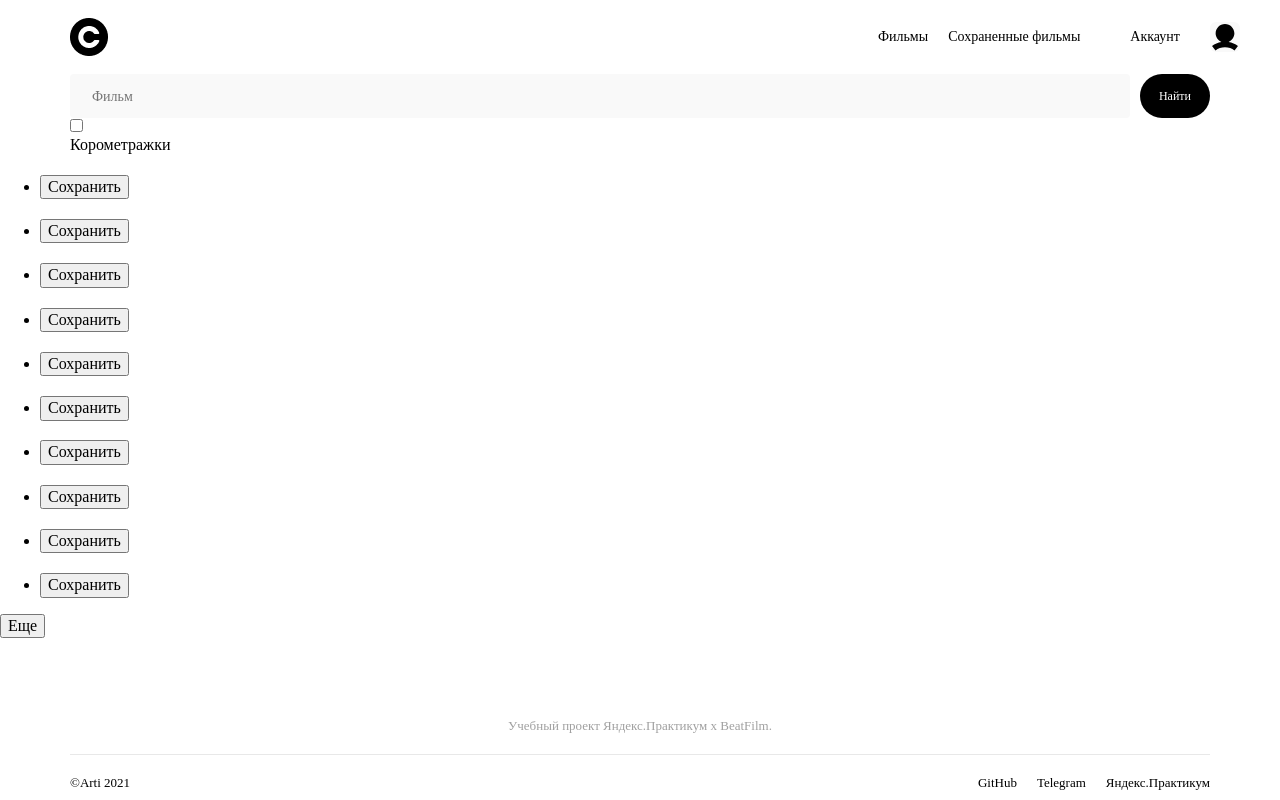
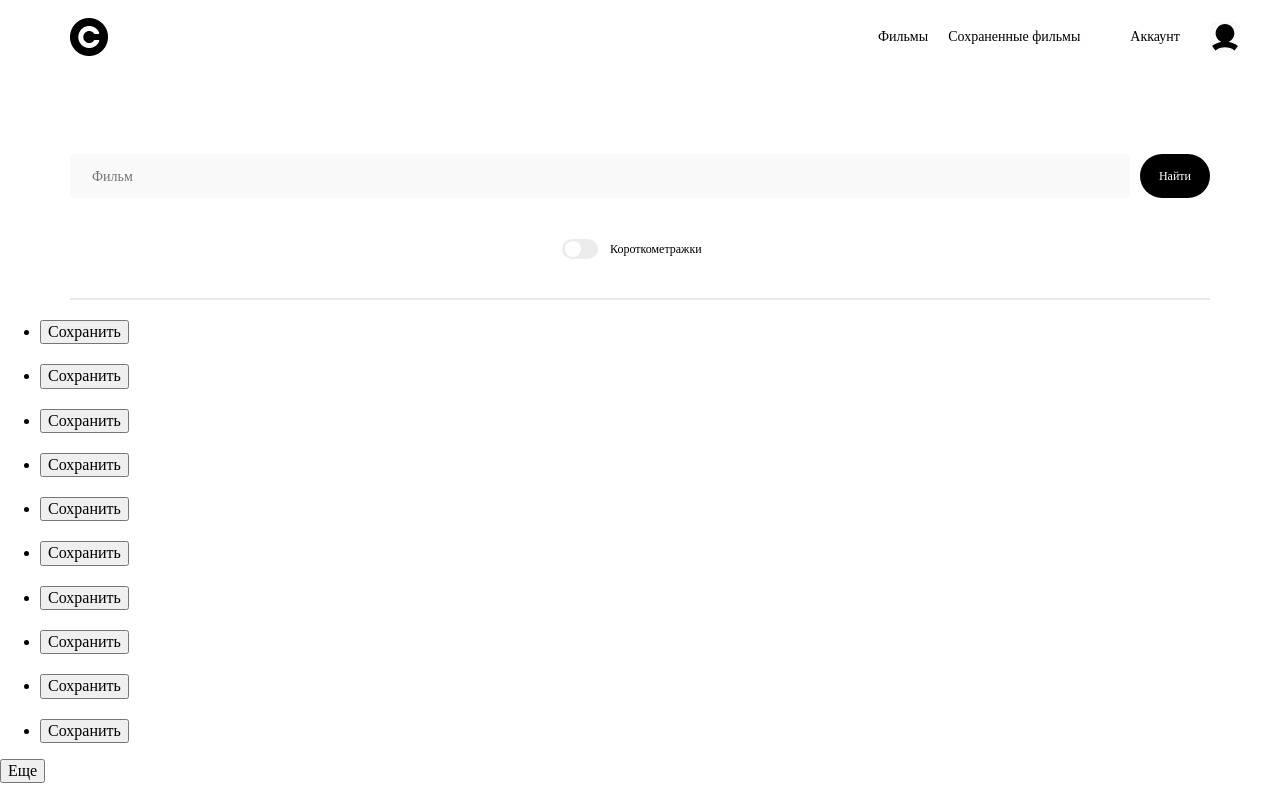
Before and after one commit to Arti-D/movies-explorer-frontend, a React (Create React App) app: page /movies in a window 1280 px wide. Shown: the top 800 px of the page. Built offline with nearby package versions, Linux system fonts and the light colour scheme.

Commit message:
SearchForm + checkbox css

```diff
--- a/src/components/Movies/FilterCheckbox/FilterCheckbox.css
+++ b/src/components/Movies/FilterCheckbox/FilterCheckbox.css
@@ -0,0 +1,65 @@
+.checkbox {
+    width: 156px;
+    margin: 0 auto;
+    margin-top: 30px;
+}
+
+.checkbox__item {
+    display: inline-block;
+    position: relative;
+    padding-left: 48px;
+    cursor: pointer;
+    user-select: none;
+}
+
+.checkbox__input {
+    position: absolute;
+    opacity: 0;
+    cursor: pointer;
+    height: 0;
+    width: 0;
+}
+
+.checkbox__input:checked ~ .checkbox__checkmark:after {
+    left: 18px;
+}
+
+.checkbox__checkmark {
+    position: absolute;
+    top: 1px;
+    left: 0;
+    height: 20px;
+    width: 36px;
+    background-color: #EBEBEB;
+    transition: background-color 0.25s ease;
+    border-radius: 20px;
+}
+
+.checkbox__checkmark:after {
+    content: "";
+    position: absolute;
+    left: 3px;
+    top: 2px;
+    width: 16px;
+    height: 16px;
+    display: block;
+    background-color: #fff;
+    border-radius: 50%;
+    transition: left 0.25s ease;
+}
+
+.checkbox__input ~ .checkbox__checkmark::after {
+    background-color: #fff;
+}
+
+.checkbox__input:checked ~ .checkbox__checkmark::after {
+    background-color: #2BE080;
+}
+
+.checkbox__body {
+    padding-top: 2px;
+    color: #000;
+    line-height: 1.5;
+    font-size: 12px;
+    transition: color 0.25s ease;
+}
--- a/src/components/Movies/FilterCheckbox/FilterCheckbox.js
+++ b/src/components/Movies/FilterCheckbox/FilterCheckbox.js
@@ -2,11 +2,11 @@ import React from "react";
 
 function FilterCheckbox() {
     return (
-        <div class="checkboxes">
+        <div class="checkbox">
             <label class="checkbox__item">
-                <input type="checkbox"/>
+                <input type="checkbox" className="checkbox__input"/>
                 <div class="checkbox__checkmark"></div>
-                <div class="checkbox__body">Корометражки</div>
+                <div class="checkbox__body">Короткометражки</div>
             </label>
         </div>
     )
--- a/src/components/Movies/SearchForm/SearchForm.css
+++ b/src/components/Movies/SearchForm/SearchForm.css
@@ -1,5 +1,6 @@
 .search__form {
-
+    padding-top: 80px;
+    padding-bottom: 10px;
 }
 
 .search__wrap {
@@ -34,3 +35,9 @@
     font-size: 12px;
     line-height: 1.5;
 }
+
+.search__row {
+    box-sizing: border-box;
+    border: 1px solid #E8E8E8;
+    margin-top: 40px;
+}
--- a/src/components/Movies/SearchForm/SearchForm.js
+++ b/src/components/Movies/SearchForm/SearchForm.js
@@ -3,14 +3,15 @@ import FilterCheckbox from "../FilterCheckbox/FilterCheckbox.js";
 
 function SearchForm() {
     return (
-        <div className="component">
-            <form className="search__from content">
+        <div className="content">
+            <form className="search__form">
                 <div className="search__wrap">
                     <input className="search__input" type="search" placeholder="Фильм"></input>
                     <button type="button" className="search__btn">Найти</button>
                 </div>
-                <FilterCheckbox />
             </form>
+            <FilterCheckbox />
+            <div className="content search__row"></div>
         </div>
     )
 }
--- a/src/index.css
+++ b/src/index.css
@@ -9,3 +9,4 @@
 @import url('./components/Footer/Footer.css');
 @import url('./components/Form/Form.css');
 @import url('./components/Movies/SearchForm/SearchForm.css');
+@import url('./components/Movies/FilterCheckbox/FilterCheckbox.css');
```
